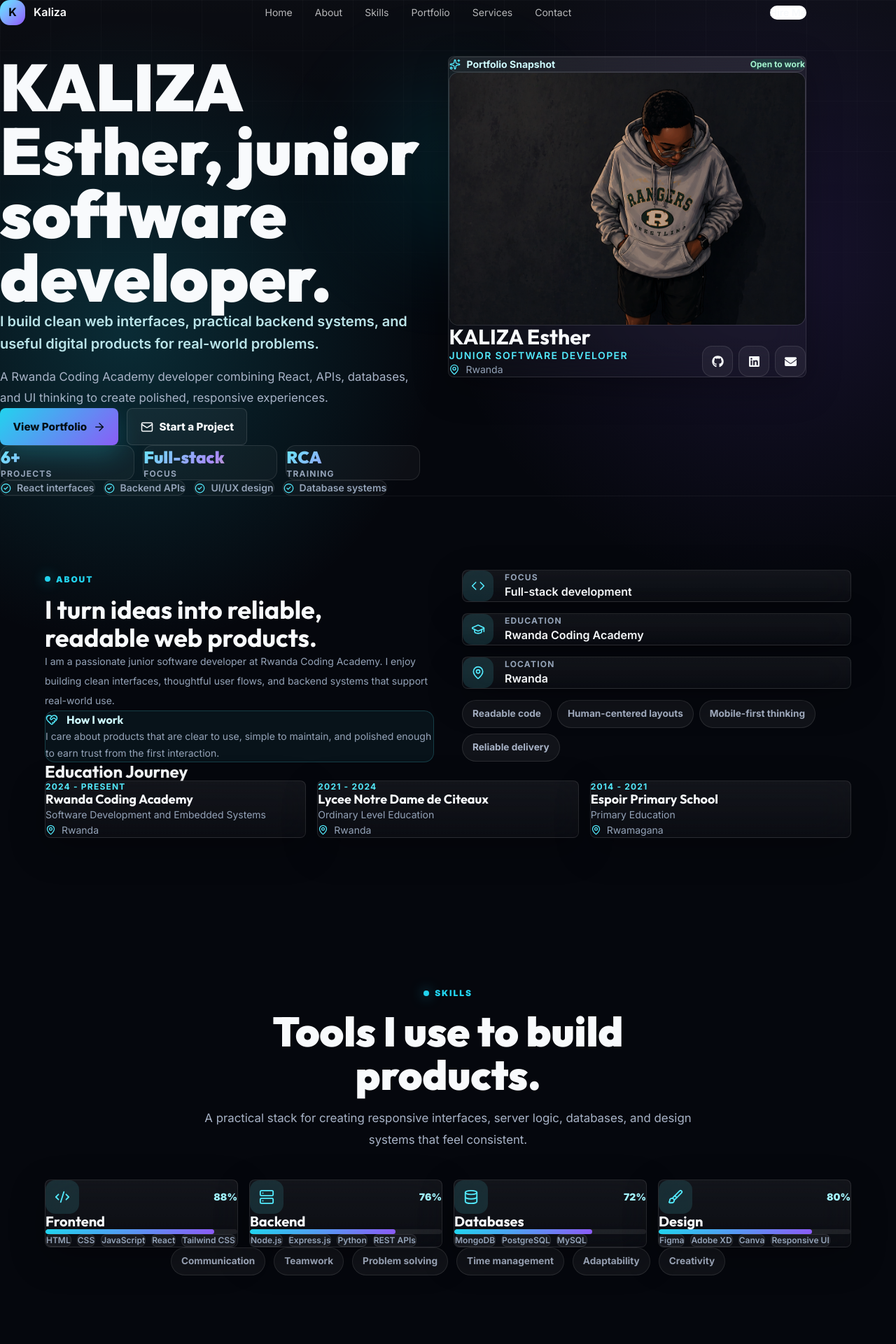
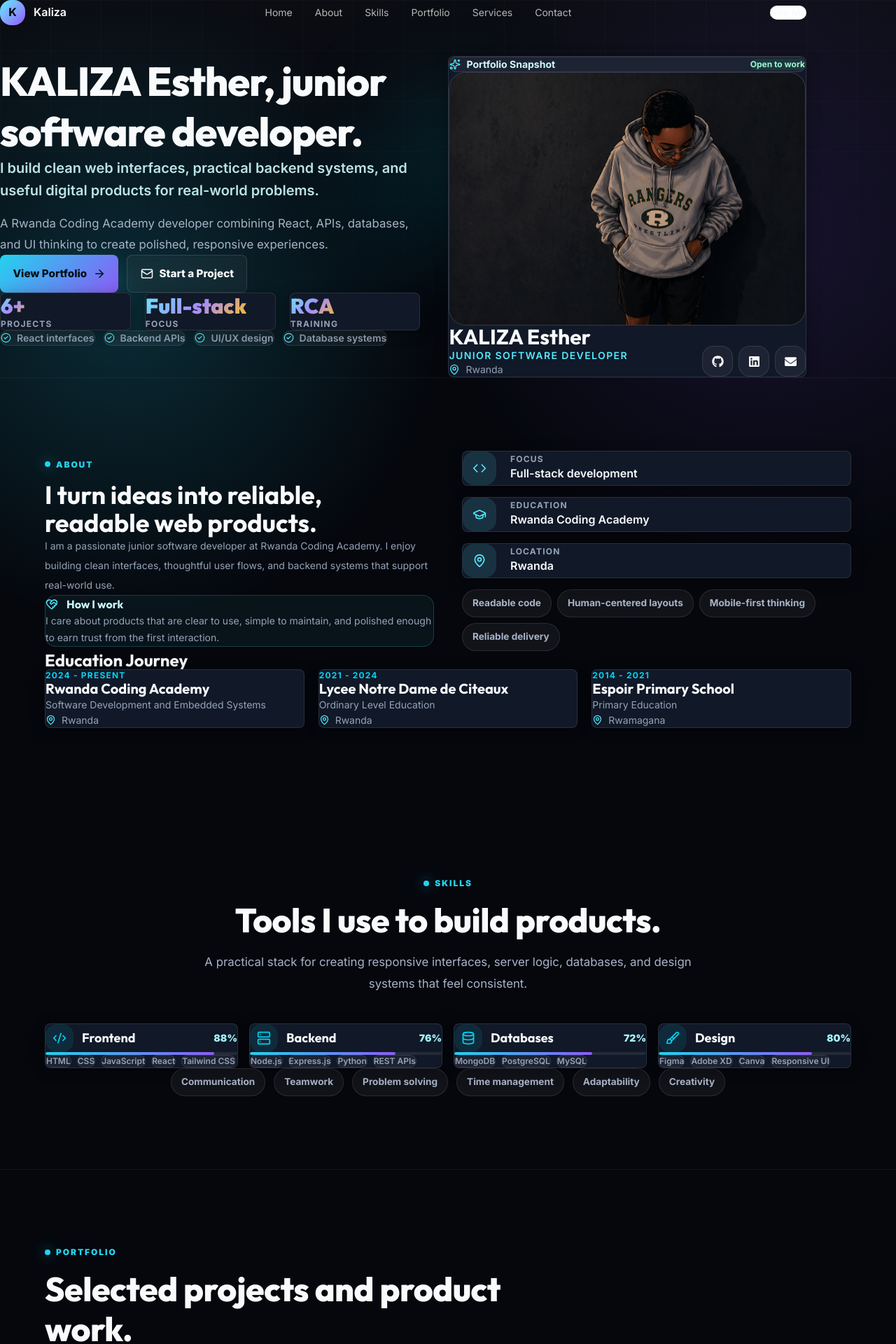
Before and after one commit to Kaliza-e/Kaliza, a React (Vite) app: page / in a window 1280 px wide. Shown: the top 1920 px of the page at 70% size. Built offline with nearby package versions, Linux system fonts and the light colour scheme.

Commit message:
updated the portfolio's layout

```diff
--- a/src/components/About.jsx
+++ b/src/components/About.jsx
@@ -63,8 +63,8 @@ const About = () => {
               and backend systems that support real-world use.
             </p>
 
-            <div className="mt-6 rounded-lg border border-cyan-300/20 bg-cyan-300/[0.055] p-5">
-              <div className="mb-2 flex items-center gap-3 text-cyan-100">
+            <div className="mt-6 rounded-lg border border-cyan-300/20 bg-cyan-300/[0.055] p-6">
+              <div className="mb-3 flex items-center gap-3 text-cyan-100">
                 <HeartHandshake size={18} className="text-cyan-300" />
                 <span className="font-display text-base font-bold">How I work</span>
               </div>
@@ -83,8 +83,8 @@ const About = () => {
             className="flex flex-col gap-4"
           >
             {stats.map((stat) => (
-              <div key={stat.label} className="surface-card flex items-center gap-4 p-5">
-                <div className="flex h-11 w-11 shrink-0 items-center justify-center rounded-lg bg-cyan-300/12 text-cyan-300">
+              <div key={stat.label} className="surface-card flex items-center gap-5 p-6">
+                <div className="flex h-12 w-12 shrink-0 items-center justify-center rounded-lg bg-cyan-300/12 text-cyan-300">
                   <stat.icon size={20} />
                 </div>
                 <div>
@@ -117,13 +117,13 @@ const About = () => {
           <h3 className="mb-6 font-display text-2xl font-bold">
             Education Journey
           </h3>
-          <div className="grid gap-4 md:grid-cols-3">
+          <div className="grid gap-5 md:grid-cols-3">
             {education.map((item) => (
-              <article key={item.school} className="surface-card p-6">
-                <p className="text-xs font-bold uppercase tracking-widest text-cyan-300">
+              <article key={item.school} className="surface-card p-10">
+                <p className="text-xs font-bold uppercase tracking-widest text-cyan-400">
                   {item.period}
                 </p>
-                <h4 className="mt-3 text-lg font-bold">{item.school}</h4>
+                <h4 className="mt-3 text-xl font-bold text-white">{item.school}</h4>
                 <p className="mt-2 text-sm leading-6 text-muted-foreground">
                   {item.description}
                 </p>
--- a/src/components/Hero.jsx
+++ b/src/components/Hero.jsx
@@ -61,16 +61,16 @@ const Hero = () => {
             </a>
           </div>
 
-          <div className="mt-8 grid grid-cols-3 gap-3">
+          <div className="mt-8 grid gap-5 sm:grid-cols-3">
             {metrics.map((metric) => (
               <div
                 key={metric.label}
-                className="rounded-lg border border-white/10 bg-white/[0.035] p-4"
+                className="surface-card p-6 flex flex-col items-center sm:items-start"
               >
-                <p className="font-display text-2xl font-black gradient-text">
+                <p className="font-display text-3xl font-black gradient-text">
                   {metric.value}
                 </p>
-                <p className="mt-1 text-xs font-bold uppercase tracking-widest text-muted-foreground">
+                <p className="mt-1.5 text-xs font-bold uppercase tracking-widest text-muted-foreground">
                   {metric.label}
                 </p>
               </div>
@@ -81,7 +81,7 @@ const Hero = () => {
             {highlights.map((item) => (
               <span
                 key={item}
-                className="inline-flex items-center gap-2 rounded-lg border border-white/10 bg-white/[0.035] px-3 py-2 text-sm font-semibold text-muted-foreground"
+                className="inline-flex items-center gap-2 rounded-lg border border-white/10 bg-white/5 px-4 py-2.5 text-sm font-semibold text-muted-foreground"
               >
                 <CheckCircle2 size={15} className="text-cyan-300" />
                 {item}
@@ -95,9 +95,9 @@ const Hero = () => {
           initial={{ opacity: 0, y: 24 }}
           animate={{ opacity: 1, y: 0 }}
           transition={{ delay: 0.1, duration: 0.6 }}
-          className="surface-card min-w-0 overflow-hidden p-4 sm:p-5 mt-16 sm:mt-20"
+          className="surface-card min-w-0 overflow-hidden p-6 sm:p-8 mt-16 sm:mt-20"
         >
-          <div className="mb-4 flex items-center justify-between rounded-lg border border-white/10 bg-white/[0.035] px-4 py-3">
+          <div className="mb-4 flex items-center justify-between rounded-lg border border-white/10 bg-white/5 px-4 py-3">
             <span className="inline-flex items-center gap-2 text-sm font-bold text-cyan-100">
               <Sparkles size={16} className="text-cyan-300" /> Portfolio Snapshot
             </span>
@@ -106,7 +106,7 @@ const Hero = () => {
             </span>
           </div>
 
-          <div className="overflow-hidden rounded-lg border border-white/10 bg-white/[0.035]">
+          <div className="overflow-hidden rounded-xl border border-white/10 bg-white/5">
             <img
               src="/esther.png"
               alt="KALIZA Esther"
--- a/src/components/Projects.jsx
+++ b/src/components/Projects.jsx
@@ -92,7 +92,7 @@ export default function Projects() {
                 <div className="absolute inset-0 bg-gradient-to-t from-[#05070d]/80 via-[#05070d]/10 to-transparent" />
               </div>
 
-              <div className="p-6">
+              <div className="p-8">
                 <div className="flex items-start justify-between gap-4">
                   <h3 className="font-display text-xl font-bold">
                     {project.title}
@@ -106,7 +106,7 @@ export default function Projects() {
                   {project.tech.map((tech) => (
                     <span
                       key={tech}
-                    className="rounded-md border border-white/10 bg-white/5 px-2.5 py-1.5 text-xs font-semibold text-muted-foreground transition group-hover:border-cyan-300/25"
+                      className="rounded-md border border-cyan-500/20 bg-cyan-950/30 px-3 py-1.5 text-xs font-semibold text-cyan-100 transition group-hover:border-cyan-400/40"
                     >
                       {tech}
                     </span>
--- a/src/components/Services.jsx
+++ b/src/components/Services.jsx
@@ -68,7 +68,7 @@ const Services = () => {
               initial={{ opacity: 0, y: 24 }}
               animate={isInView ? { opacity: 1, y: 0 } : {}}
               transition={{ delay: index * 0.05 }}
-              className="surface-card p-6"
+              className="surface-card p-8"
             >
               <div className="mb-6 flex h-12 w-12 items-center justify-center rounded-lg bg-cyan-300/12 text-cyan-300">
                 <service.icon size={22} />
--- a/src/components/Skills.jsx
+++ b/src/components/Skills.jsx
@@ -65,23 +65,25 @@ const Skills = () => {
               initial={{ opacity: 0, y: 24 }}
               animate={isInView ? { opacity: 1, y: 0 } : {}}
               transition={{ delay: index * 0.06 }}
-              className="surface-card p-6"
+              className="surface-card p-7"
             >
-              <div className="flex items-center justify-between gap-4">
-                <div className="flex h-12 w-12 items-center justify-center rounded-lg bg-cyan-300/12 text-cyan-300">
-                  <category.icon size={22} />
+              <div className="flex items-center justify-between gap-4 mb-4">
+                <div className="flex items-center gap-3">
+                  <div className="flex h-10 w-10 items-center justify-center rounded-lg bg-cyan-400/10 text-cyan-400">
+                    <category.icon size={20} />
+                  </div>
+                  <h3 className="font-display text-lg font-bold text-white">{category.title}</h3>
                 </div>
                 <span className="text-sm font-black text-cyan-200">{category.level}%</span>
               </div>
-              <h3 className="mt-5 font-display text-xl font-bold">{category.title}</h3>
-              <div className="mt-4 skill-meter">
+              <div className="skill-meter">
                 <span style={{ width: `${category.level}%` }} />
               </div>
               <div className="mt-5 flex flex-wrap gap-2">
                 {category.skills.map((skill) => (
                   <span
                     key={skill}
-                    className="rounded-md border border-white/10 bg-white/5 px-2.5 py-1.5 text-xs font-semibold text-muted-foreground"
+                    className="rounded-md border border-white/10 bg-white/5 px-3 py-1.5 text-xs font-semibold text-muted-foreground"
                   >
                     {skill}
                   </span>
--- a/src/index.css
+++ b/src/index.css
@@ -11,19 +11,19 @@
   --text-secondary: #a8b3c7;
   --surface-glass: rgba(12, 18, 29, 0.76);
   --surface-glass-dark: rgba(5, 7, 13, 0.9);
-  --shadow-soft: 0 16px 50px rgba(0, 0, 0, 0.28);
-  --shadow-medium: 0 24px 70px rgba(0, 0, 0, 0.42);
-  --shadow-strong: 0 34px 90px rgba(0, 0, 0, 0.58);
+  --shadow-soft: 0 4px 20px rgba(0, 0, 0, 0.3);
+  --shadow-medium: 0 10px 40px rgba(0, 0, 0, 0.4);
+  --shadow-strong: 0 20px 60px rgba(0, 0, 0, 0.5);
   --border-glass: 1px solid rgba(255, 255, 255, 0.1);
-  --border-glass-hover: 1px solid rgba(34, 211, 238, 0.34);
+  --border-glass-hover: 1px solid rgba(34, 211, 238, 0.3);
   --font-sans: 'Inter', system-ui, sans-serif;
   --font-display: 'Outfit', 'Inter', sans-serif;
   --radius-sm: 8px;
-  --radius-md: 8px;
-  --radius-lg: 14px;
-  --radius-xl: 22px;
+  --radius-md: 12px;
+  --radius-lg: 16px;
+  --radius-xl: 24px;
   --transition-fast: 0.2s ease;
-  --transition-med: 0.35s cubic-bezier(0.4, 0, 0.2, 1);
+  --transition-med: 0.3s cubic-bezier(0.4, 0, 0.2, 1);
 }
 
 *, *::before, *::after {
@@ -162,19 +162,19 @@ h1, h2, h3, h4, h5, h6 {
 
 .display-title {
   font-family: var(--font-display);
-  font-size: clamp(2.55rem, 7.5vw, 5.9rem);
-  font-weight: 900;
-  line-height: 0.96;
-  letter-spacing: 0;
+  font-size: clamp(2rem, 4.5vw, 3.75rem);
+  font-weight: 800;
+  line-height: 1.25;
+  letter-spacing: -0.02em;
 }
 
 .section-heading,
 .section-title {
   font-family: var(--font-display);
-  font-size: clamp(2rem, 4.6vw, 3.7rem);
-  font-weight: 850;
-  line-height: 1.05;
-  letter-spacing: 0;
+  font-size: clamp(1.75rem, 4vw, 3rem);
+  font-weight: 800;
+  line-height: 1.2;
+  letter-spacing: -0.01em;
 }
 
 .section-copy,
@@ -202,10 +202,10 @@ h1, h2, h3, h4, h5, h6 {
 .surface-card,
 .interactive-card {
   border: var(--border-glass);
-  background: linear-gradient(180deg, rgba(255, 255, 255, 0.058), rgba(255, 255, 255, 0.028));
+  background: #111827; /* Solid dark gray for better contrast */
   box-shadow: var(--shadow-soft);
-  backdrop-filter: blur(24px);
-  -webkit-backdrop-filter: blur(24px);
+  backdrop-filter: blur(16px);
+  -webkit-backdrop-filter: blur(16px);
 }
 
 .glass,
@@ -229,8 +229,8 @@ h1, h2, h3, h4, h5, h6 {
 .surface-card:hover,
 .interactive-card:hover,
 .glass:hover {
-  border-color: rgba(34, 211, 238, 0.32);
-  background: linear-gradient(180deg, rgba(255, 255, 255, 0.074), rgba(255, 255, 255, 0.036));
+  border: var(--border-glass-hover);
+  background: #1e293b;
   box-shadow: var(--shadow-medium);
 }
 
@@ -345,7 +345,7 @@ h1, h2, h3, h4, h5, h6 {
 }
 
 .skill-meter {
-  height: 7px;
+  height: 4px;
   overflow: hidden;
   border-radius: 999px;
   background: rgba(255, 255, 255, 0.08);
```
